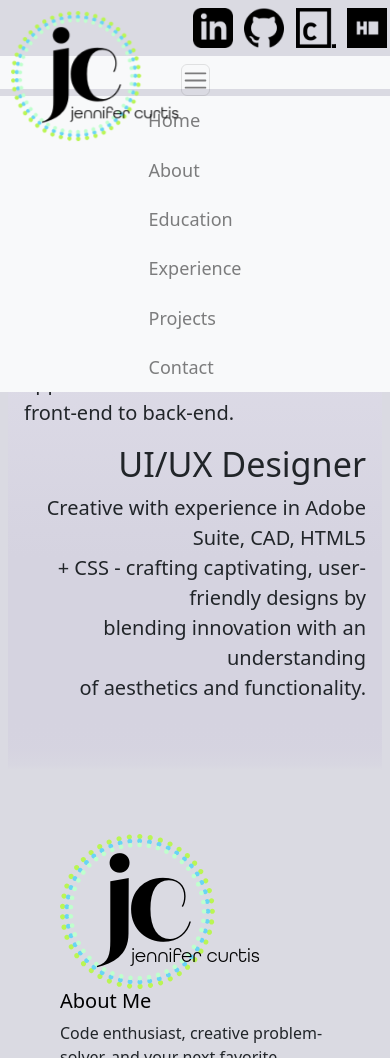
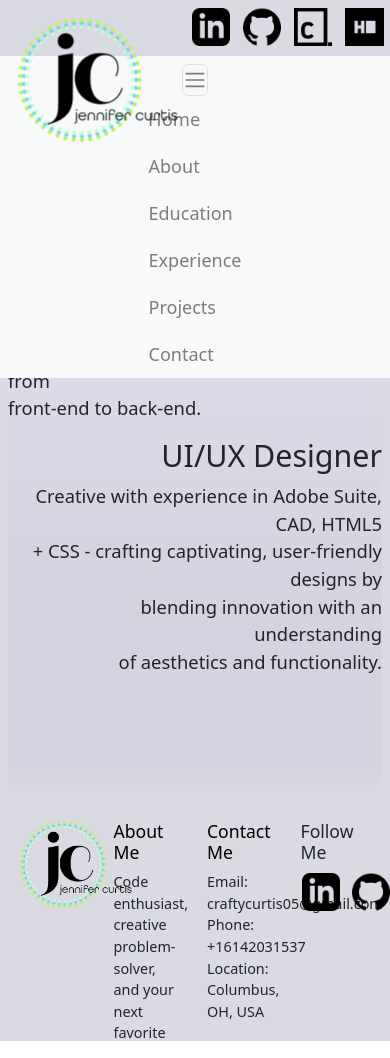
Before and after one commit to CraftyCurtis05/my-portfolio, a Vue app: page / in a window 390 px wide. Built offline with nearby package versions, Linux system fonts and the light colour scheme.

Commit message:
Navbar/Header/Footer responsive styling progress

```diff
--- a/src/components/Footer.vue
+++ b/src/components/Footer.vue
@@ -1,26 +1,35 @@
 <!-- Footer Component -->
 <template>
-  <footer class="footer p-5">
-    <article class="container">
+  <footer>
       <div class="row">
 
         <!-- Logo -->
-        <section class="col-md-3 navbar-brand">
-          <router-link to="/" class="nav-item nav-link">
-            <img id="logo" src="@/assets/logo/light_theme/logo_blk_01.png" alt="Jannifer Curtis Logo" title="Go to My Home Page">
+        <section class="col-3 logo">
+          <router-link to="/">
+            <img
+              src="@/assets/logo/light_theme/logo_blk_01.png"
+              alt="Jannifer Curtis Logo"
+              title="Go to My Home Page"
+            >
           </router-link>
         </section>
 
         <!-- About Me -->
-        <section class="col-md-3">
-          <h5><router-link to="/about" class="link" title="Go to My About Me Page">About Me</router-link></h5>
+        <section class="col-3 about">
+          <h5>
+            <router-link
+              to="/about"
+              class="link"
+              title="Go to My About Me Page"
+            >About Me</router-link>
+          </h5>
           <p>
             Code enthusiast, creative problem-solver, and your next favorite developer.
           </p>
         </section>
 
         <!-- Contact Me -->
-        <section class="col-md-3">
+        <section class="col-3 contact">
           <h5><router-link to="/contact" class="link" title="Click Here to Contact Me">Contact Me</router-link></h5>
           <ul class="list-unstyled">
             <li title="My Email">Email: craftycurtis05@gmail.com</li>
@@ -30,27 +39,27 @@
         </section>
 
         <!-- Follow Me -->
-        <section class="col-md-3">
+        <section class="col-3">
           <h5>Follow Me</h5>
-          <ul class="list-inline footer-links">
-            <li class="list-inline-item">
+          <ul class="list-inline d-flex flex-row">
+            <li class="icons list-inline-item">
               <a href="https://www.linkedin.com/in/jcurtisdeveloper/" target="_blank" title="Visit My LinkedIn Profile">
-                <img id="footer-icons" class="img-responsive" src="@/assets/icons/light_theme/linkedin_icon_blk.png" alt="LinkedIn Icon">
+                <img class="icon" src="@/assets/icons/light_theme/linkedin_icon_blk.png" alt="LinkedIn Icon">
               </a>
             </li>
             <li class="list-inline-item">
               <a href="https://github.com/CraftyCurtis05" target="_blank" title="Visit My GitHub Profile">
-                <img id="footer-icons" class="img-responsive" src="@/assets/icons/light_theme/github_icon_blk.png" alt="GitHub Icon">
+                <img class="icon" src="@/assets/icons/light_theme/github_icon_blk.png" alt="GitHub Icon">
               </a>
             </li>
             <li class="list-inline-item">
               <a href="https://www.codecademy.com/profiles/CraftyCurtis05" target="_blank" title="Visit My Codecademy Profile">
-                <img id="footer-icons" class="img-responsive" src="@/assets/icons/light_theme/codecademy_icon_blk.png" alt="Codecademy Icon">
+                <img class="icon" src="@/assets/icons/light_theme/codecademy_icon_blk.png" alt="Codecademy Icon">
               </a>
             </li>
             <li class="list-inline-item">
               <a href="https://www.hackerrank.com/profile/craftycurtis05" target="_blank" title="Visit My HackerRank Profile">
-                <img id="footer-icons" class="img-responsive" src="@/assets/icons/light_theme/hackerrank_icon_blk.png" alt="HackerRank Icon">
+                <img class="icon" src="@/assets/icons/light_theme/hackerrank_icon_blk.png" alt="HackerRank Icon">
               </a>
             </li>
           </ul>
@@ -77,8 +86,6 @@
           </ul>
         </div>
       </section>
-
-    </article>
   </footer>
 </template>
 
@@ -90,8 +97,19 @@ export default {
 
 <style scoped>
 footer {
+  width: 100vw;
+  height: clamp(15rem, 17vw, 20rem);
   background-color: #dadae2;
-  height: 17rem;
+  padding: 20px;
+}
+
+.logo img {
+    width: clamp(7rem, 11.9vw, 16.4rem);  /* 1024px - 2560 */
+    height: auto;
+}
+
+h5 {
+  font-size: clamp(1.1rem, 1.3vw, 2rem);  /* 1024px - 2560 */
 }
 
 .link {
@@ -104,8 +122,19 @@ footer {
   font-weight: 700;
 }
 
+li, p {
+  font-size: clamp(.9rem, 1vw, 1.5rem);  /* 1024px - 2560 */
+}
+
 .footer-links li:hover {
   font-weight: 500;
+}
+
+.icon {
+  width: clamp(2.4rem, 2.75vw, 4.1rem);  /* 1024px - 2560 */
+  height: auto;
+  margin-inline: clamp(.1rem, .1vw, 1rem);  /* 1024px - 2560 */
+  margin-block: clamp(.1rem, .25vw, .5rem);  /* 1024px - 2560 */
 }
 
 /* Extra Small (Mobile) */
--- a/src/components/Header.vue
+++ b/src/components/Header.vue
@@ -6,25 +6,53 @@
         <!-- Logo -->
         <section class="logo">
             <router-link to="/">
-                <img src="@/assets/logo/light_theme/logo_blk_01.png" alt="Jennifer Curtis Logo" title="Go to My Home Page">
+                <img
+                    src="@/assets/logo/light_theme/logo_blk_01.png"
+                    alt="Jennifer Curtis Logo"
+                    title="Go to My Home Page"
+                >
             </router-link>
         </section>
 
         <!-- Header -->
         <header class="icons d-flex flex-row-reverse bd-highlight">
             <!-- Social Media -->
-            <a href="https://www.hackerrank.com/profile/craftycurtis05" target="_blank" title="Visit My HackerRank Profile">
-                <img class="icon" src="@/assets/icons/light_theme/hackerrank_icon_blk.png" alt="HackerRank Icon">
-            </a>
-            <a href="https://www.codecademy.com/profiles/CraftyCurtis05" target="_blank" title="Visit My Codecademy Profile">
-                <img class="icon" src="@/assets/icons/light_theme/codecademy_icon_blk.png" alt="Codecademy Icon">
-            </a>
-            <a href="https://github.com/CraftyCurtis05" target="_blank" title="Visit My GitHub Profile">
-                <img class="icon" src="@/assets/icons/light_theme/github_icon_blk.png" alt="GitHub Icon">
-            </a>
-            <a href="https://www.linkedin.com/in/jcurtisdeveloper/" target="_blank" title="Visit My LinkedIn Profile">
-                <img class="icon" src="@/assets/icons/light_theme/linkedin_icon_blk.png" alt="LinkedIn Icon">
-            </a>
+            <a
+                href="https://www.hackerrank.com/profile/craftycurtis05"
+                target="_blank"
+                title="Visit My HackerRank Profile"
+            ><img
+                class="icon"
+                src="@/assets/icons/light_theme/hackerrank_icon_blk.png"
+                alt="HackerRank Icon"
+            ></a>
+            <a
+                href="https://www.codecademy.com/profiles/CraftyCurtis05"
+                target="_blank"
+                title="Visit My Codecademy Profile"
+            ><img
+                class="icon"
+                src="@/assets/icons/light_theme/codecademy_icon_blk.png"
+                alt="Codecademy Icon"
+            ></a>
+            <a
+                href="https://github.com/CraftyCurtis05"
+                target="_blank"
+                title="Visit My GitHub Profile"
+            ><img
+                class="icon"
+                src="@/assets/icons/light_theme/github_icon_blk.png"
+                alt="GitHub Icon"
+            ></a>
+            <a
+                href="https://www.linkedin.com/in/jcurtisdeveloper/"
+                target="_blank"
+                title="Visit My LinkedIn Profile"
+            ><img
+                class="icon"
+                src="@/assets/icons/light_theme/linkedin_icon_blk.png"
+                alt="LinkedIn Icon"
+            ></a>
         </header>
 
         <!-- NavBar Component -->
@@ -48,28 +76,28 @@ export default {
 <style scoped>
 .logo {
     position: absolute;
-    padding: clamp(.7rem, .8vw, 1rem);
+    padding: clamp(1.1rem, 1vw, 1.6rem); /* 1024px - 2560 */
     z-index: 1000;
 }
 
 .logo img {
-    width: clamp(10.5rem, 13vw, 18rem);
+    width: clamp(10rem, 11.9vw, 16.4rem);  /* 1024px - 2560 */
     height: auto;
 }
 
 header {
-    height: clamp(3.5rem, 4vw, 5.5rem);
+    height: clamp(3.5rem, 4vw, 5.5rem);  /* 1024px - 2560 */
 }
 
 header .icon {
-    margin-right: clamp(.2rem, .5vw, 1rem);
+    margin-right: clamp(.4rem, .5vw, 1rem);  /* 1024px - 2560 */
 }
 
 .icon {
-    width: clamp(2.5rem, 3vw, 4.5rem);
+    width: clamp(2.4rem, 2.75vw, 4.1rem);  /* 1024px - 2560 */
     height: auto;
-    margin-inline: clamp(.5rem, .5vw, .6rem);
-    margin-block: clamp(.5rem, .7vw, .6rem);
+    margin-inline: clamp(.4rem, .5vw, .6rem);  /* 1024px - 2560 */
+    margin-block: clamp(.5rem, .6vw, .75rem);  /* 1024px - 2560 */
 }
 
 /* Extra Small (Mobile) */
--- a/src/components/Jumbotron.vue
+++ b/src/components/Jumbotron.vue
@@ -29,9 +29,20 @@ export default {
 
 <style scoped>
 .jumbotron {
-    height: 35vw;
-    background: url('/home/temp_portrait.jpg') no-repeat center center;
-    background-size: 100vw auto;
+  height: 35vw;
+  background: url('/home/temp_portrait.jpg') no-repeat center center;
+  background-size: 100vw auto;
+}
+
+h1 {
+  font-size: clamp(1.9rem, 2.4vw, 4rem); /* 1024px - 2560 */
+  font-weight: 300;
+  margin-inline: clamp(-1rem, -1.5vw, -1.75rem); /* 1024px - 2560 */
+}
+
+p {
+  font-size: clamp(1.15rem, 1.35vw, 2.15rem); /* 1024px - 2560 */
+  margin-inline: clamp(-1rem, -1.5vw, -1.75rem); /* 1024px - 2560 */
 }
 
 /* Extra Small (Mobile) */
--- a/src/components/NavBar.vue
+++ b/src/components/NavBar.vue
@@ -52,26 +52,26 @@ export default {
 
 <style scoped>
 nav {
-    width: 100vw;
-    height: calc(1.5rem + 2.3vw); /* Combines fixed and viewport-relative units */
-    z-index: 500;
+  width: 100vw;
+  height: clamp(3rem, 3.5vw, 4.8rem); /* 1024px - 2560 */
+  z-index: 500;
 }
 
 .navbar-toggler-icon {
-    width: calc(1.2rem + 2vw); /* Combines fixed and viewport-relative units */
+    width: calc(1rem + 2vw); /* Combines fixed and viewport-relative units */
 }
 
 .nav-item {
-    font-size: clamp(1.125rem, 1vw + .25rem, 2.5rem);
+    font-size: clamp(1.125rem, 1vw + .3rem, 2.5rem);  /* 1024px - 2560 */
     font-weight: 300;
-    padding-inline: clamp(.5rem, 1vw, 2.5rem);
-    padding-block: clamp(.2rem, .3vw, 2.5rem);
+    padding-inline: clamp(.5rem, 1vw, 1.6rem); /* 1024px - 2560 */
+    padding-block: clamp(.125rem, .25vw, .5rem); /* 1024px - 2560 */
     transition: all 0.1s ease-in-out;
 }
 
 .nav-item:hover {
     font-weight: 400;
-    background-image: radial-gradient(circle, #dadae2, #f8f9fb); /* Subtle gradient background */
+    background-image: radial-gradient(circle, #dadae2, #f8f9fb);
     background-size: 300% 300%;
     transform: scale(1.02);
     animation: gradient-animation 3s ease infinite;
```
